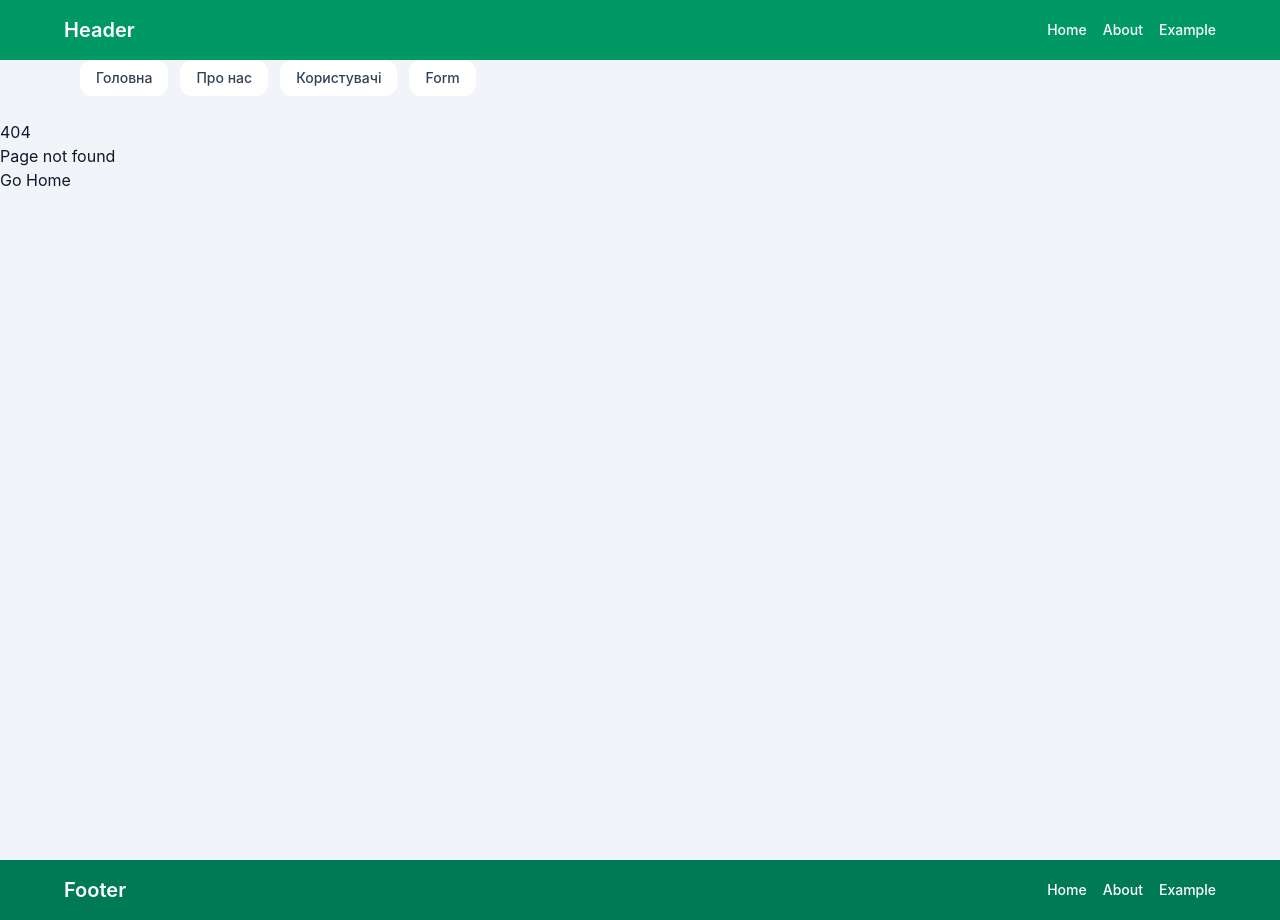
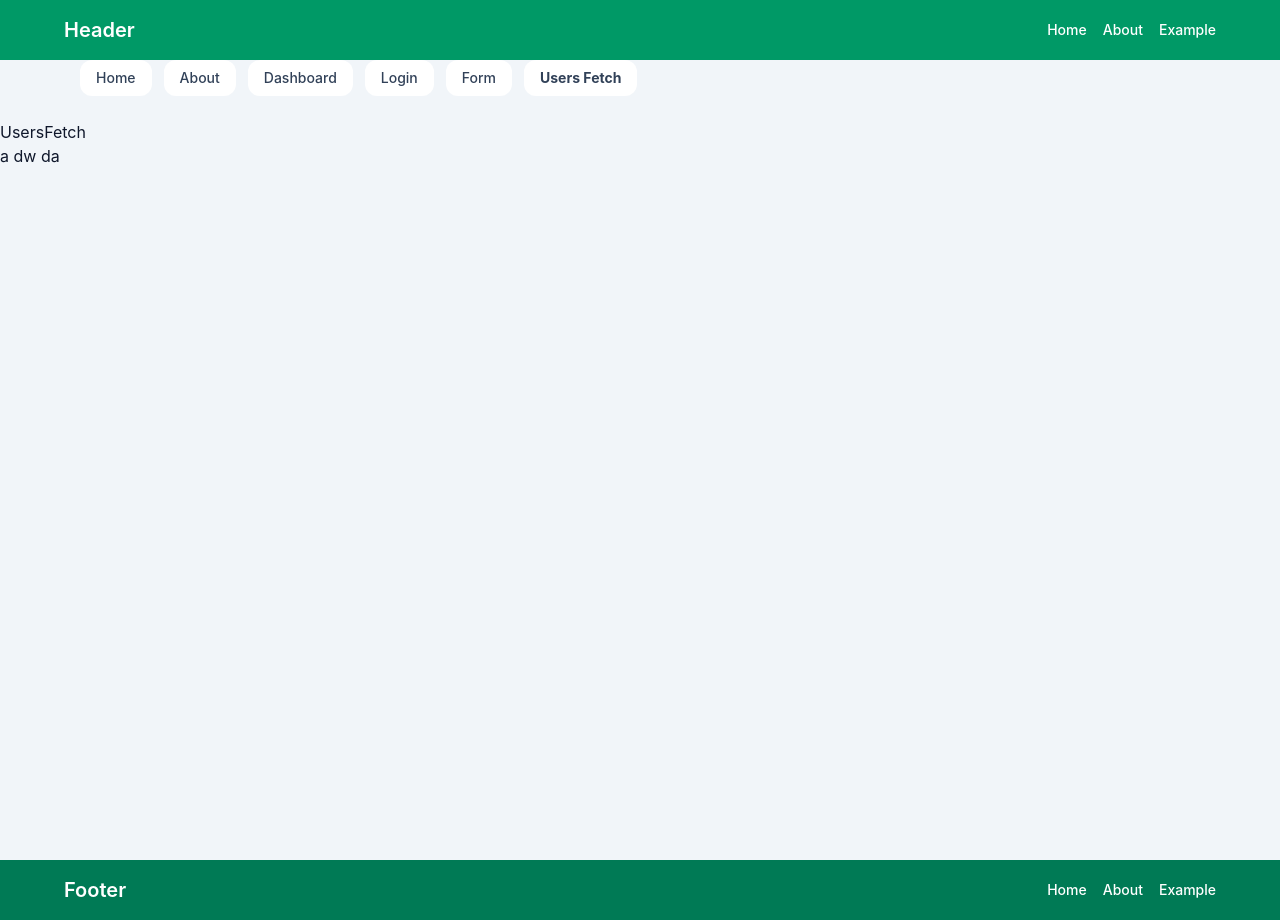
Before and after one commit to mazurokov/react-my-app, a React (Vite) app: page /users-fetch in a window 1280 px wide. Before the commit this address had no page. Built offline with nearby package versions, Linux system fonts and the light colour scheme.

Commit message:
Navigation

```diff
--- a/src/App.jsx
+++ b/src/App.jsx
@@ -15,6 +15,7 @@ import ProtectedRoute from "./components/ProtectedRoute/ProtectedRoute.jsx";
 import Dashboard from "./pages/dashboard/Dashboard.jsx";
 import Login from "./pages/login/Login.jsx";
 import TestForm from "./pages/form/Form.jsx";
+import UsersFetch from "./pages/usersFetch/UsersFetch.jsx";
 
 function App() {
   const [isAuthenticated, setIsAuthenticated] = useState(false);
@@ -67,6 +68,8 @@ function App() {
 
               <Route path="/form" element={<TestForm />} />
 
+              <Route path="/users-fetch" element={<UsersFetch />} />
+
               <Route path="*" element={<NotFound />} />
             </Routes>
           </main>
--- a/src/components/Navigation/Navigation.jsx
+++ b/src/components/Navigation/Navigation.jsx
@@ -5,8 +5,36 @@ import { useContext } from "react";
 function Navigation() {
   const { theme } = useContext(ThemeContext);
 
+  const navLinks = [
+    {
+      to: "/",
+      label: "Home",
+    },
+    {
+      to: "/about",
+      label: "About",
+    },
+    {
+      to: "/dashboard",
+      label: "Dashboard",
+    },
+    {
+      to: "/login",
+      label: "Login",
+    },
+    {
+      to: "/form",
+      label: "Form",
+    },
+    {
+      to: "/users-fetch",
+      label: "Users Fetch",
+    },
+  ];
+
   return (
     <nav className="mx-auto flex max-w-6xl items-center gap-3 px-4 pb-6 text-sm font-medium">
+      {navLinks.map((link) => (
         <NavLink
           className={({ isActive }) =>
             [
@@ -19,60 +47,12 @@ function Navigation() {
               isActive ? "font-bold text-blue-500" : "",
             ].join(" ")
           }
-        to="/"
+          to={link.to}
           end
         >
-        Головна
+          {link.label}
         </NavLink>
-      <NavLink
-        className={({ isActive }) =>
-          [
-            "rounded-xl px-4 py-2 transition",
-
-            theme === "dark"
-              ? "bg-slate-800 text-slate-200 hover:bg-slate-700 hover:text-white"
-              : "bg-white text-slate-700 hover:bg-slate-200 hover:text-slate-900",
-
-            isActive ? "font-bold text-blue-500" : "",
-          ].join(" ")
-        }
-        to="/about"
-      >
-        Про нас
-      </NavLink>
-      <NavLink
-        className={({ isActive }) =>
-          [
-            "rounded-xl px-4 py-2 transition",
-
-            theme === "dark"
-              ? "bg-slate-800 text-slate-200 hover:bg-slate-700 hover:text-white"
-              : "bg-white text-slate-700 hover:bg-slate-200 hover:text-slate-900",
-
-            isActive ? "font-bold text-blue-500" : "",
-          ].join(" ")
-        }
-        to="/users"
-      >
-        Користувачі
-      </NavLink>
-
-      <NavLink
-        className={({ isActive }) =>
-          [
-            "rounded-xl px-4 py-2 transition",
-
-            theme === "dark"
-              ? "bg-slate-800 text-slate-200 hover:bg-slate-700 hover:text-white"
-              : "bg-white text-slate-700 hover:bg-slate-200 hover:text-slate-900",
-
-            isActive ? "font-bold text-blue-500" : "",
-          ].join(" ")
-        }
-        to="/form"
-      >
-        Form
-      </NavLink>
+      ))}
     </nav>
   );
 }
--- /dev/null
+++ b/src/pages/usersFetch/UsersFetch.jsx
@@ -0,0 +1,10 @@
+function UsersFetch() {
+  return (
+    <section>
+      <h1>UsersFetch</h1>
+      <div>a dw da</div>
+    </section>
+  );
+}
+
+export default UsersFetch;
```
Lines whose indentation alone changed are shown as unchanged.
